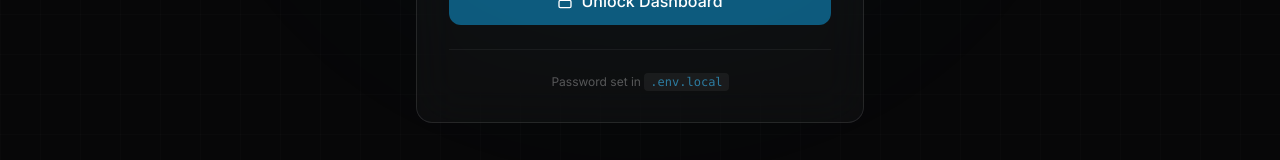
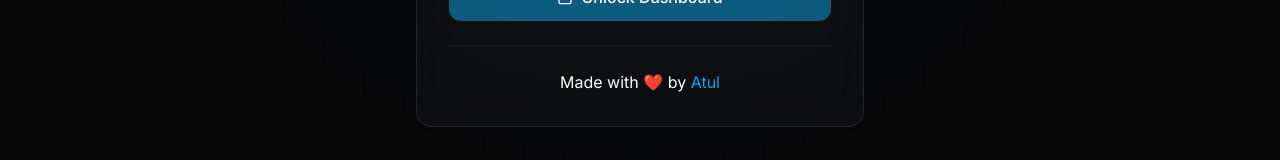
Before and after one commit to atul22g-dev/Apis, a Next.js app: page /login in a window 1280 px wide. Shown: the part 506-666 px from the top of the page. Built offline with nearby package versions, Linux system fonts and the light colour scheme; no server answers.

Commit message:
add favicon

```diff
--- a/src/app/layout.tsx
+++ b/src/app/layout.tsx
@@ -1,5 +1,6 @@
 import type { Metadata } from "next";
 import { Inter } from "next/font/google";
+// @ts-ignore: Allow importing global CSS without type declarations
 import "./globals.css";
 import Navbar from "@/components/Navbar";
 import { AuthProvider } from "@/lib/AuthContext";
@@ -16,6 +17,9 @@
     title: "Atual APIs",
     description: "Your central API hub for projects, movies, products and more.",
     type: "website",
+  },
+  icons: {
+    icon: '/favicon.ico',
   },
 };
 
--- a/src/app/login/page.tsx
+++ b/src/app/login/page.tsx
@@ -102,8 +102,8 @@
           </form>
 
           <div className="mt-6 pt-6 border-t border-white/5">
-            <p className="text-xs text-white/30 text-center">
-              Password set in <code className="text-primary-400/60 bg-white/5 px-1.5 py-0.5 rounded">.env.local</code>
+            <p className="text-base text-white text-center">
+              Made with ❤️ by <a href="https://github.com/atual-dev" target="_blank" rel="noopener noreferrer" className="text-primary-500 hover:underline">Atul</a>
             </p>
           </div>
         </div>
```
Also changed, not shown: 1 other file (tests, documents, lock files or other folders).
